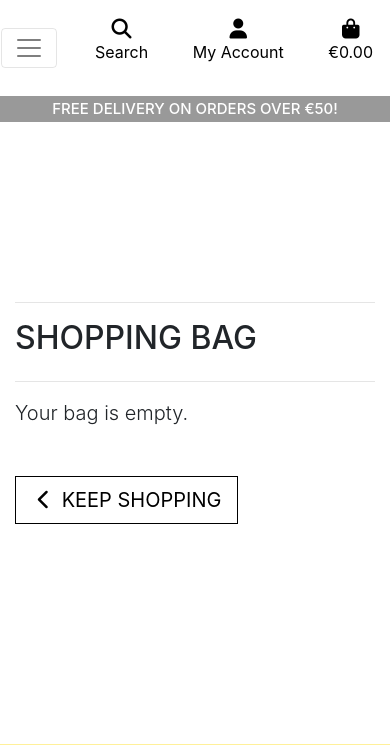
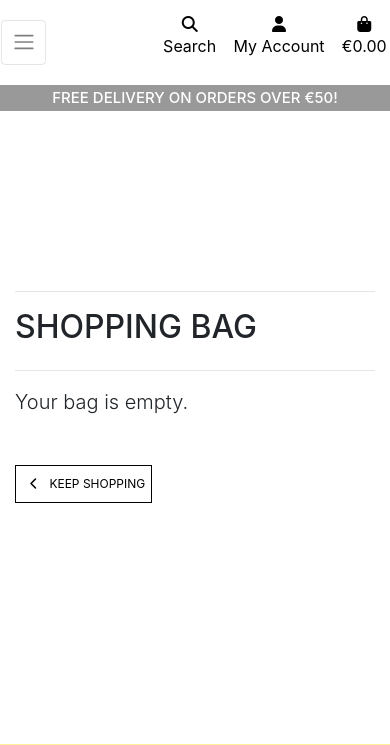
Before and after one commit to asplesa/ellie_face, a Django app: page /bag/ in a window 390 px wide. Shown: the top 745 px of the page. Run offline with Django 3.2, Linux system fonts and the light colour scheme; some libraries are stand-ins or nearby versions.

Commit message:
base.css and login/reg refactor

```diff
--- a/static/css/base.css
+++ b/static/css/base.css
@@ -399,8 +399,43 @@ a.category-badge > span.badge:hover {
     body {
         height: calc(100vh - 116px);
     }
+
+    .display-4.logo-font.text-black {
+        font-size: 2rem;
         }
 
+    .nav-link {
+        padding: 0.15rem;
+        }
+
+    .nav-link i.fa-lg {
+        font-size: 1rem;
+        }
+
+    .navbar-toggler {
+        padding: .6rem .6rem;
+        font-size: 1rem;
+        }
+
+    #delivery-banner h4 {
+        font-size: .9rem;
+        }
+
+    .btn.btn-outline-black.rounded-0,
+    .btn.btn-black.rounded-0 {
+        padding: .375rem .375rem;
+        }
+
+    .btn.btn-outline-black.rounded-0.btn-lg,
+    .btn.btn-black.rounded-0.btn-lg {
+        padding: .375rem .375rem;
+        font-size: .75rem;
+        }
+
+    .increment-qty, .decrement-qty {
+        padding: .25rem .5rem !important;
+        }
+    }
 
 
     @media screen and (max-width: 543px){
--- a/templates/includes/mobile-top-header.html
+++ b/templates/includes/mobile-top-header.html
@@ -37,7 +37,7 @@
             {% if request.user.is_superuser %}
             <a href="{% url 'add_product' %}" class="dropdown-item">Product Management</a>
             {% endif %}
-            <a href="" class="dropdown-item">My Profile</a>
+            <a href="{% url 'profile' %}" class="dropdown-item">My Profile</a>
             <a href="{% url 'account_logout' %}" class="dropdown-item">Logout</a>
             {% else %}
             <a href="{% url 'account_signup' %}" class="dropdown-item">Register</a>
```
Lines whose indentation alone changed are shown as unchanged.
